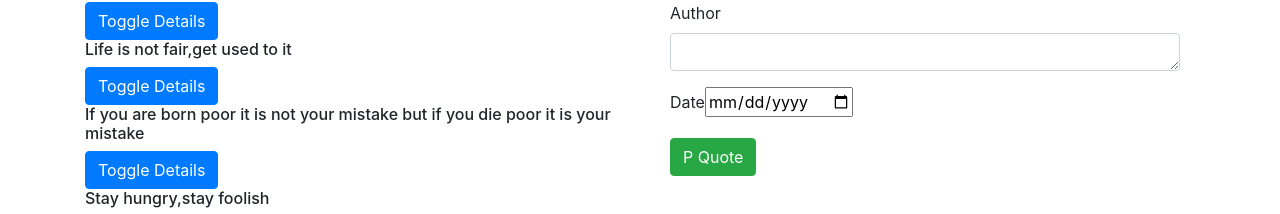
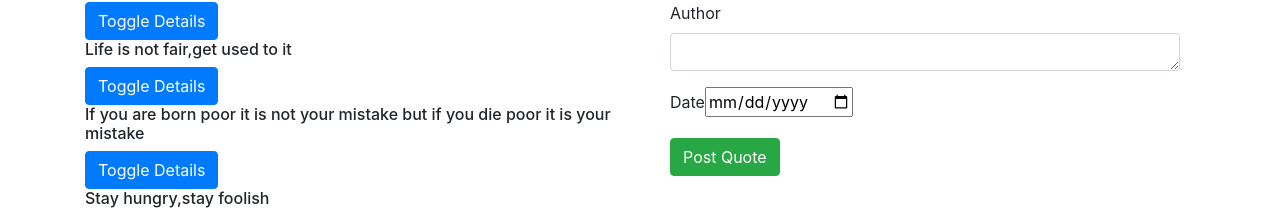
Before and after one commit to Elisephan/Quotes, an Angular app: page / in a window 1280 px wide. Shown: the part 237-451 px from the top of the page. Built offline with nearby package versions, Linux system fonts and the light colour scheme.

Commit message:
add a quote submit function

```diff
--- a/src/app/quote-form/quote-form.component.html
+++ b/src/app/quote-form/quote-form.component.html
@@ -23,6 +23,6 @@
                 <p>Date is required</p>
             </div>
         </div>
-        <button type="submit" class="btn btn-success">P Quote</button>
+        <button type="submit" class="btn btn-success">Post Quote</button>
     </form>
 </div>
```
